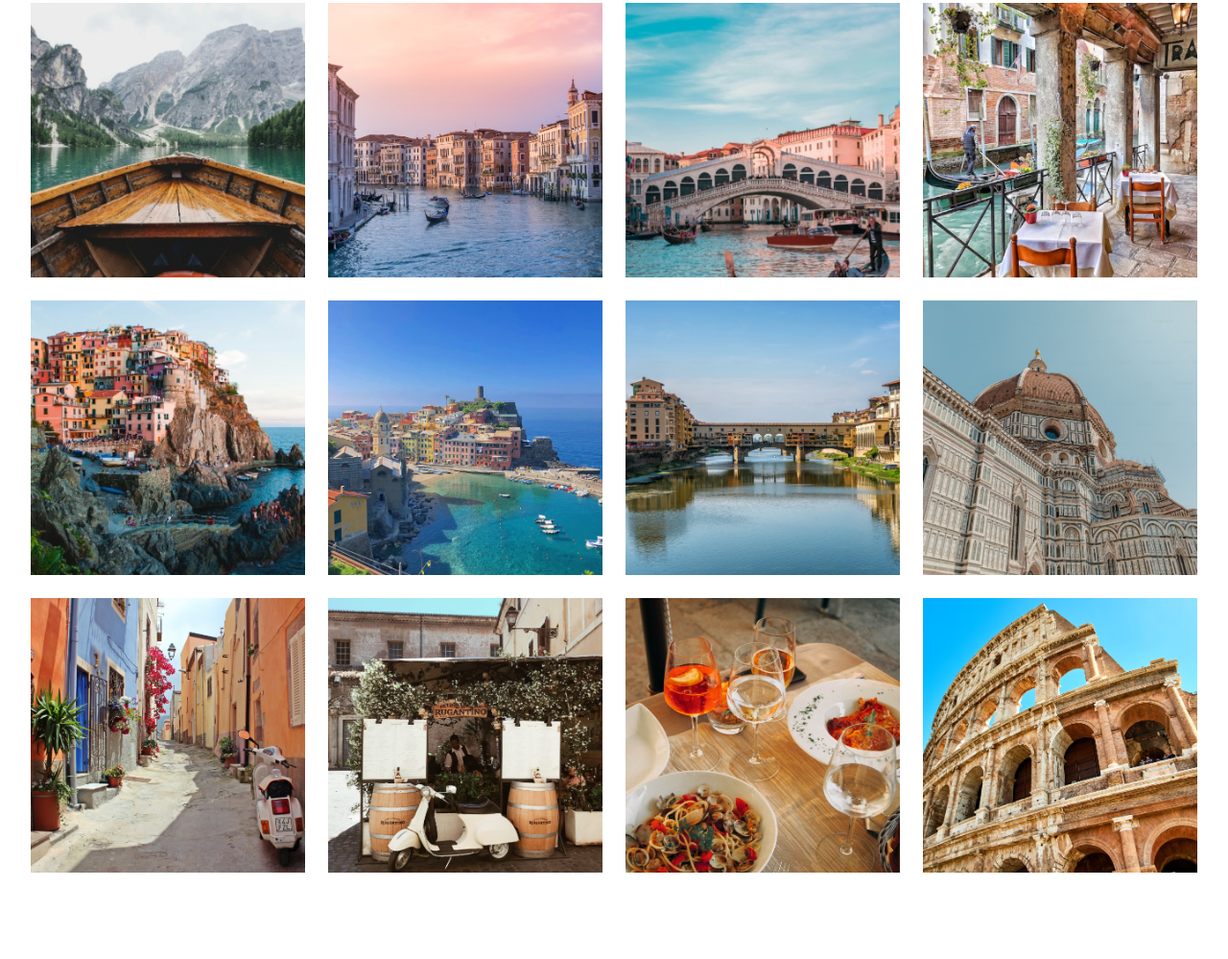
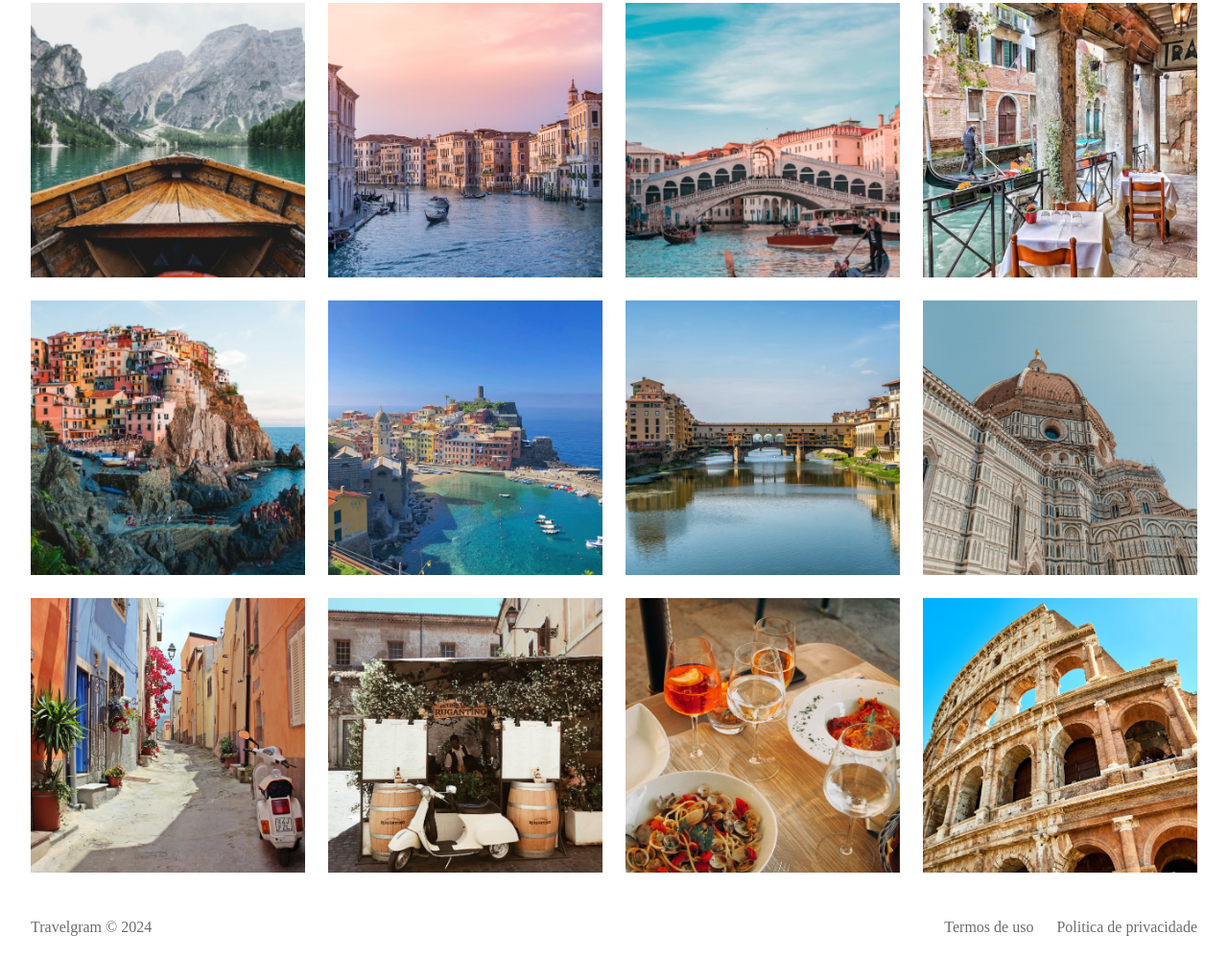
Before and after one commit to jotahubb/Travelgram, a plain HTML site: page index.html in a window 1280 px wide. Shown: the part 533-1532 px from the top of the page at 96% size. Before the commit the page ends 1466 px from the top, so only its background shows below. Drawn offline with Linux system fonts and the light colour scheme.

Commit message:
done footer

```diff
--- a/index.html
+++ b/index.html
@@ -68,5 +68,16 @@
   <img src="assets/images/Image 11.png" alt="">
   <img src="assets/images/Image 12.png" alt="">
 </main>
+<footer class="container">
+  <span>
+    Travelgram &copy; 2024
+  </span>
+  <span>
+    Termos de uso
+  </span>
+  <span>
+    Politica de privacidade
+  </span>
+</footer>
 </body>
 </html>
--- /dev/null
+++ b/styles/footer.css
@@ -0,0 +1,9 @@
+footer{
+  display: flex;
+  gap: 24px;
+  padding-block: 24px;
+}
+
+footer span:nth-child(1){
+  margin-right: auto;
+}
--- a/styles/index.css
+++ b/styles/index.css
@@ -2,3 +2,4 @@
 @import url(nav.css);
 @import url(header.css);
 @import url(main.css);
+@import url(footer.css);
```
